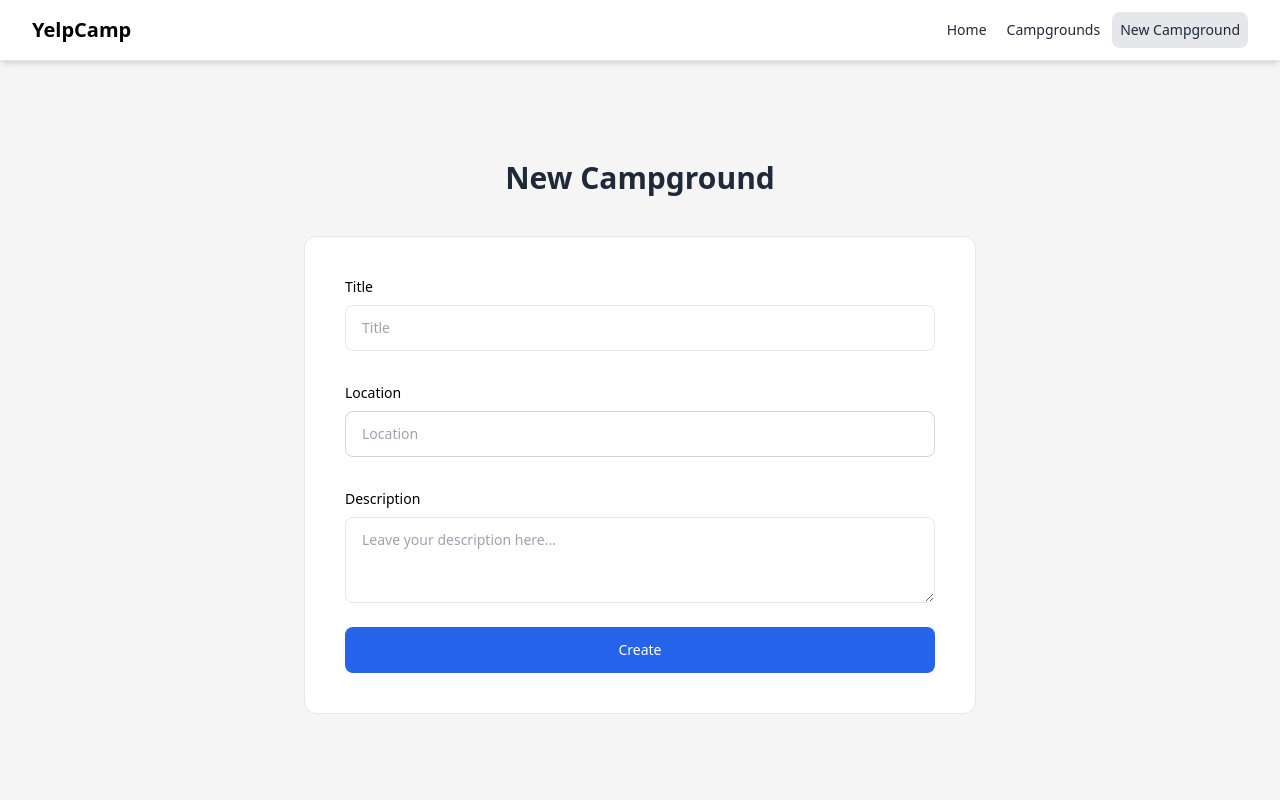
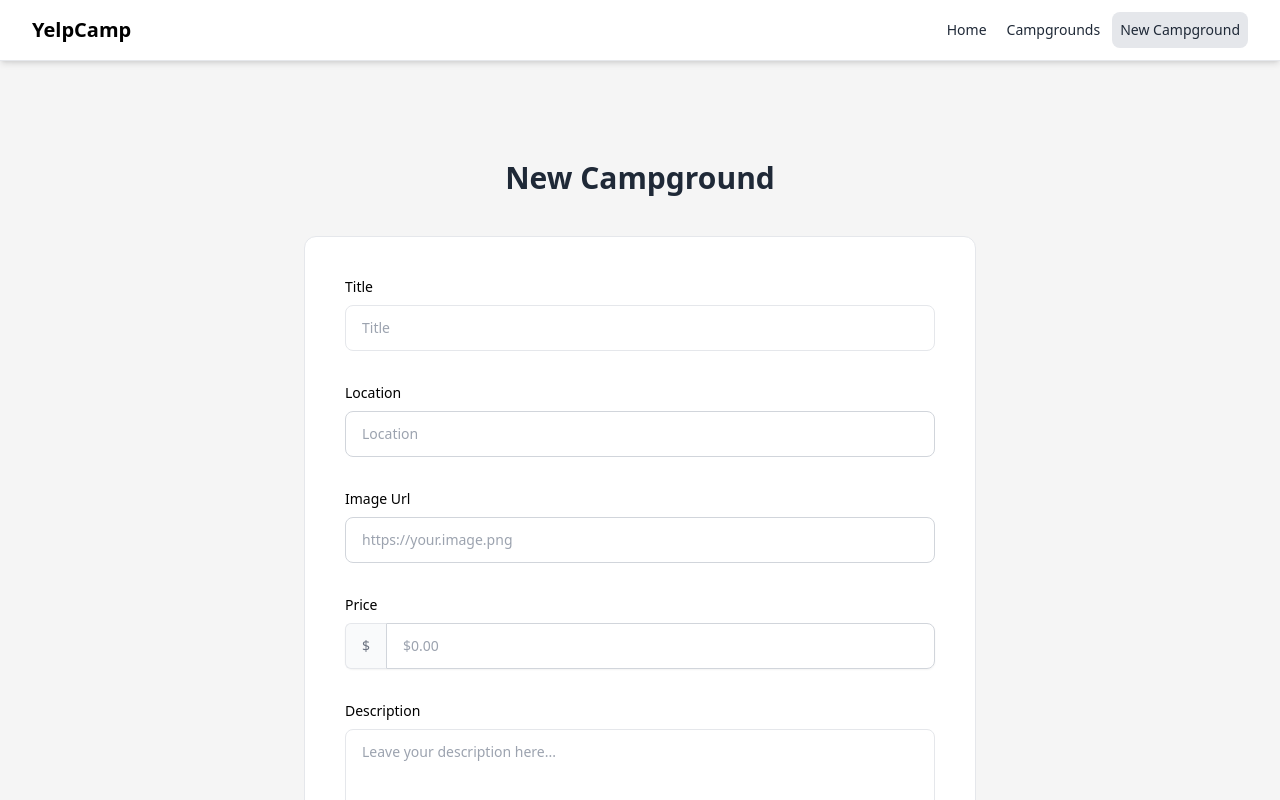
Before and after one commit to Yuan-Sama/Yelp-Camp, a SvelteKit app: page /campgrounds/new in a window 1280 px wide. Shown: the top 800 px of the page. Built offline with nearby package versions, Linux system fonts and the light colour scheme.

Commit message:
finish styling new campground page

```diff
--- a/src/routes/campgrounds/new/+page.svelte
+++ b/src/routes/campgrounds/new/+page.svelte
@@ -28,7 +28,9 @@
 					/>
 				</div>
 				<div class="mb-4 sm:mb-8">
-					<label for="title" class="mb-2 block text-sm font-medium dark:text-white">Location</label>
+					<label for="location" class="mb-2 block text-sm font-medium dark:text-white">
+						Location
+					</label>
 					<input
 						type="text"
 						id="location"
@@ -38,10 +40,40 @@
 					/>
 				</div>
 
+				<div class="mb-4 sm:mb-8">
+					<label for="image" class="mb-2 block text-sm font-medium dark:text-white">
+						Image Url
+					</label>
+					<input
+						type="text"
+						id="image"
+						class="block w-full rounded-lg border border-gray-300 px-4 py-3 text-sm focus:border-blue-500 focus:outline-none focus:ring-[1px] focus:ring-blue-500 disabled:pointer-events-none disabled:opacity-50 dark:border-neutral-700 dark:bg-neutral-900 dark:text-neutral-400 dark:placeholder-neutral-500 dark:focus:ring-neutral-600"
+						placeholder="https://your.image.png"
+						name="image"
+					/>
+				</div>
+
+				<div class="mb-4 sm:mb-8">
+					<label for="price" class="mb-2 block text-sm font-medium dark:text-white">Price</label>
+					<div class="flex rounded-lg shadow-sm">
+						<span
+							class="inline-flex min-w-fit items-center rounded-s-md border border-e-0 border-gray-200 bg-gray-50 px-4 text-sm text-gray-500 dark:border-neutral-700 dark:bg-neutral-700 dark:text-neutral-400"
+							>$</span
+						>
+						<input
+							type="number"
+							id="price"
+							class="block w-full rounded-e-lg border border-gray-300 px-4 py-3 text-sm focus:border-blue-500 focus:outline-none focus:ring-[1px] focus:ring-blue-500 disabled:pointer-events-none disabled:opacity-50 dark:border-neutral-700 dark:bg-neutral-900 dark:text-neutral-400 dark:placeholder-neutral-500 dark:focus:ring-neutral-600"
+							placeholder="$0.00"
+							name="price"
+						/>
+					</div>
+				</div>
+
 				<div>
-					<label for="description" class="mb-2 block text-sm font-medium dark:text-white"
-						>Description</label
-					>
+					<label for="description" class="mb-2 block text-sm font-medium dark:text-white">
+						Description
+					</label>
 					<div class="mt-1">
 						<textarea
 							id="description"
@@ -53,12 +85,19 @@
 					</div>
 				</div>
 
-				<div class="mt-6 grid">
+				<div class="mt-6 flex justify-between gap-10">
+					<a
+						class="inline-flex w-full items-center justify-center gap-x-2 rounded-lg border border-transparent bg-blue-600 px-4 py-3 text-sm font-medium text-white hover:bg-blue-700 focus:bg-blue-700 focus:outline-none disabled:pointer-events-none disabled:opacity-50"
+						href="/campgrounds"
+					>
+						Back to Campgrounds
+					</a>
 					<button
 						type="submit"
-						class="inline-flex w-full items-center justify-center gap-x-2 rounded-lg border border-transparent bg-blue-600 px-4 py-3 text-sm font-medium text-white hover:bg-blue-700 focus:bg-blue-700 focus:outline-none disabled:pointer-events-none disabled:opacity-50"
-						>Create</button
+						class="inline-flex w-full items-center justify-center gap-x-2 rounded-lg border border-blue-600 border-transparent px-4 py-3 text-sm font-medium text-blue-600 hover:bg-blue-700 hover:text-white focus:bg-blue-700 focus:text-white focus:outline-none disabled:pointer-events-none disabled:opacity-50"
 					>
+						Create
+					</button>
 				</div>
 			</form>
 		</div>
```
